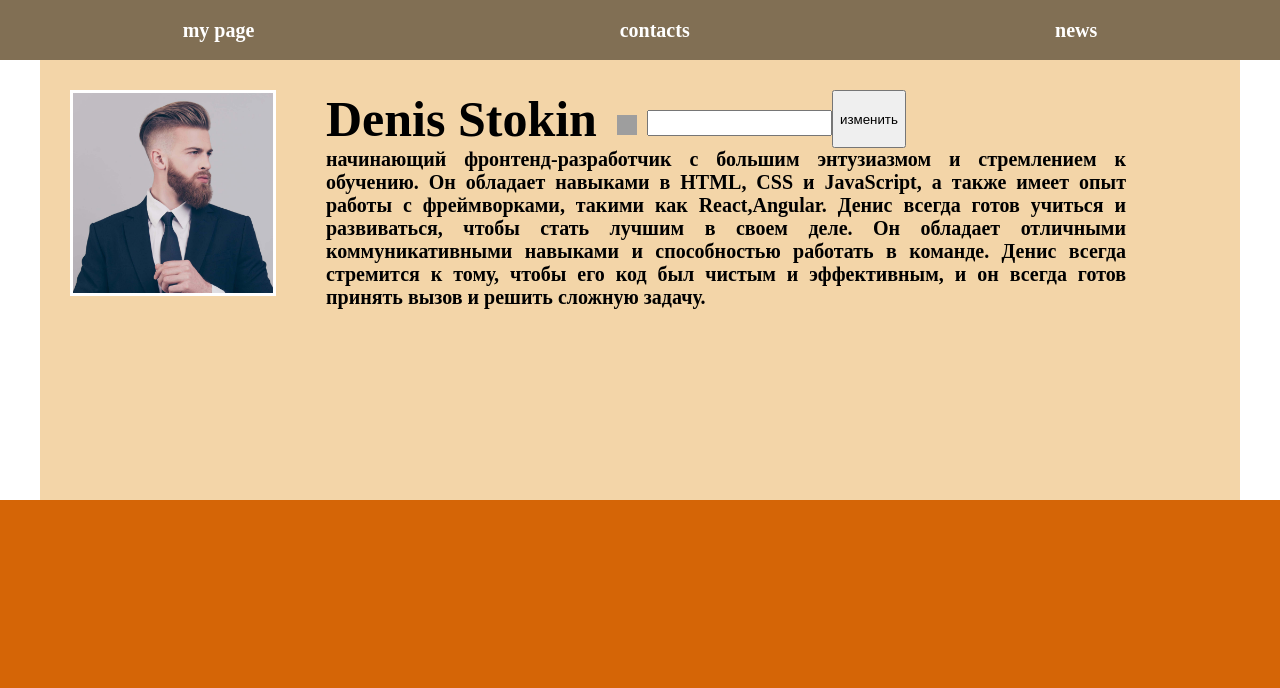
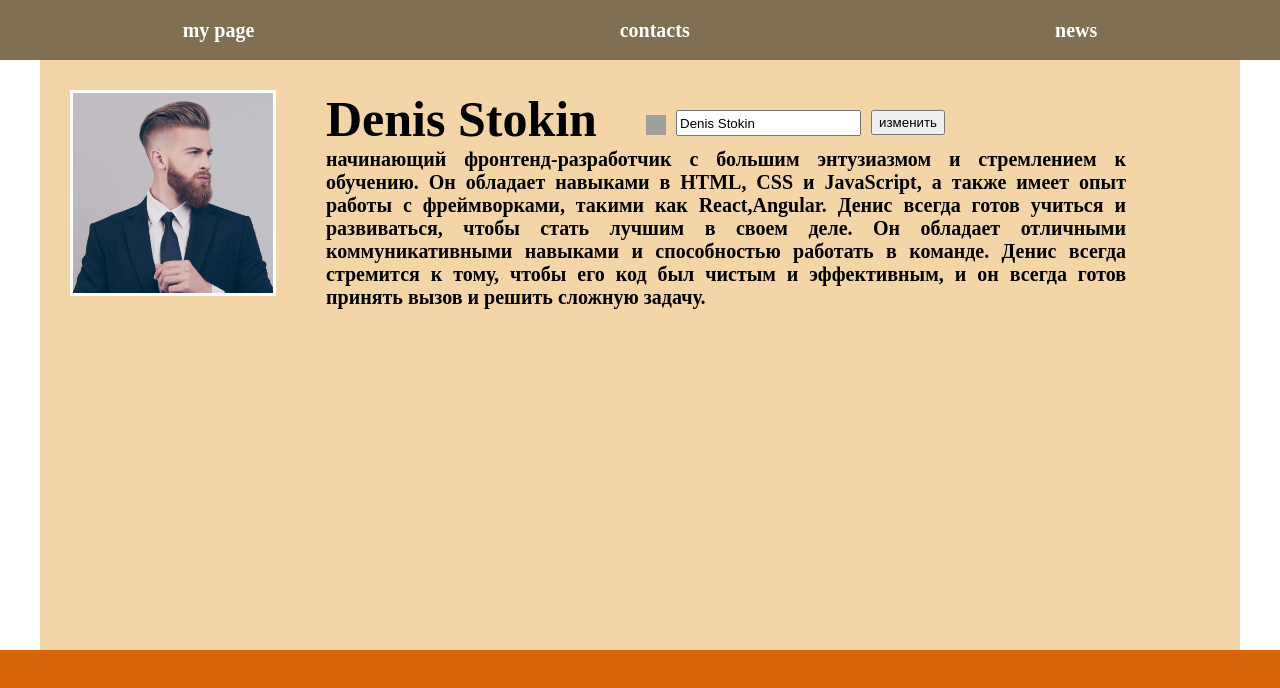
Before and after one commit to StokinDenis/angular-applicattion, an Angular app: page /MyPage in a window 1280 px wide. Both pictures are taken after a click on the picture 616 px from the left and 112 px from the top of the page. Shown: the top 688 px of the page. Built offline with nearby package versions, Linux system fonts and the light colour scheme; grey boxes are pictures that could not be loaded.

Commit message:
add input refactor name

```diff
--- a/src/app/footer/footer.component.css
+++ b/src/app/footer/footer.component.css
@@ -1,4 +1,4 @@
 footer{
   background-color: #d56506;
-  height: 300px;
+  height: 150px;
 }
--- a/src/app/my-page/my-page.component.css
+++ b/src/app/my-page/my-page.component.css
@@ -2,12 +2,23 @@
   width: 200px;
   height: 200px;
   border: 3px solid #ffffff;
+}
+.user_name{
+  max-width: 300px;
+  width: 100%;
+  word-wrap: break-word;
 }
 .input_name_redactor{
   margin-left: 10px;
   margin-top: 20px;
   height: 20px;
   opacity: 0;
+}
+.button_change{
+  opacity: 0;
+  margin-left: 10px;
+  height: 25px;
+  margin-top: 20px;
 }
 .icon_edit_name{
   cursor: pointer;
--- a/src/app/my-page/my-page.component.html
+++ b/src/app/my-page/my-page.component.html
@@ -4,10 +4,10 @@
   </div>
   <div class="user_info_block">
     <div class="name_block">
-    <div class="user_name">Denis Stokin</div>
+    <div class="user_name">{{User.name}}</div>
     <img class="icon_edit_name" src="../../assets/pencil-solid.svg" alt="" (click)="appearanceField()">
-      <input class="input_name_redactor" type="text">
-      <button>изменить</button>
+      <input [(ngModel)]="User.name" class="input_name_redactor" type="text" >
+      <button (click)="fieldHiding()" class="button_change">изменить</button>
     </div>
     <div class="user_info">
       начинающий фронтенд-разработчик с большим энтузиазмом и стремлением к обучению.
--- a/src/app/my-page/my-page.component.ts
+++ b/src/app/my-page/my-page.component.ts
@@ -4,11 +4,13 @@ import {ContentComponent} from "../content/content.component";
 import {FooterComponent} from "../footer/footer.component";
 import {HeaderComponent} from "../header/header.component";
 import {Renderer2} from "@angular/core";
+import {User} from "../user";
+import {FormsModule} from "@angular/forms";
 
 @Component({
   selector: 'app-my-page',
   standalone: true,
-  imports: [CommonModule, ContentComponent, FooterComponent, HeaderComponent,],
+  imports: [CommonModule, ContentComponent, FooterComponent, HeaderComponent, FormsModule,],
   templateUrl: './my-page.component.html',
   styleUrls: ['./my-page.component.css']
 })
@@ -17,9 +19,18 @@ export class MyPageComponent {
 
   appearanceField(){
     let field = this.elementRef.nativeElement.querySelector('.input_name_redactor')
+    let buttonChange = this.elementRef.nativeElement.querySelector('.button_change')
     this.renderer.setStyle(field, 'opacity','1')
+    this.renderer.setStyle(buttonChange, 'opacity', '1')
+  }
+
+  fieldHiding(){
+    let buttonChange = this.elementRef.nativeElement.querySelector('.button_change')
+    this.renderer.setStyle(buttonChange, 'opacity' , '0')
+    let field = this.elementRef.nativeElement.querySelector('.input_name_redactor')
+    this.renderer.setStyle(field, 'opacity' , '0')
   }
   constructor(private elementRef: ElementRef, private renderer: Renderer2) { }
-
+  User:User={name:"Denis Stokin"}
 
 }
```
